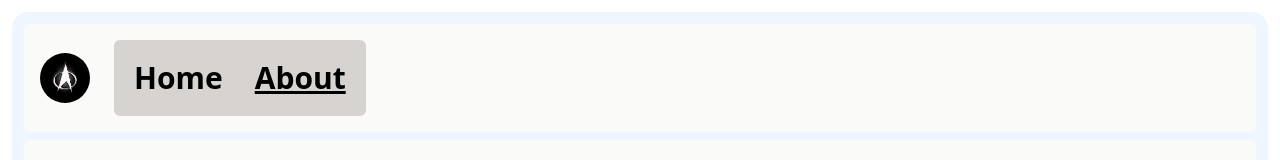
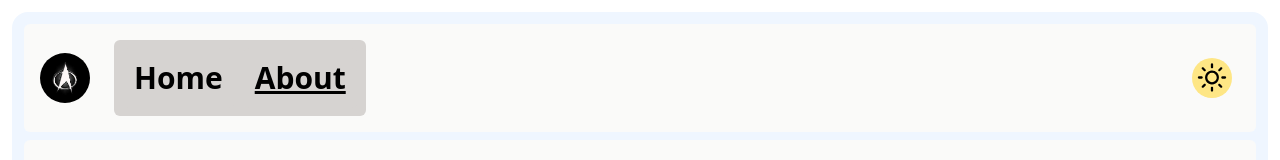
Before and after one commit to kelzerock/rs-react-2025, a React (Vite) app: page /about in a window 1280 px wide. Shown: the top 160 px of the page. Built offline with nearby package versions, Linux system fonts and the light colour scheme.

Commit message:
feat: change theme in the app

```diff
--- a/src/App.tsx
+++ b/src/App.tsx
@@ -2,16 +2,19 @@ import { ErrorBoundary } from "./components/ErrorBoundary";
 import { Footer } from "./components/Footer";
 import { Outlet } from "react-router";
 import { NavigationBar } from "./components/NavigationBar";
+import { useAppSelector } from "./hooks/appHook";
 
 const App = () => {
+  const isLight = useAppSelector((state) => state.theme.isLight);
   return (
     <ErrorBoundary>
       <div
         className="container mx-auto p-3 flex flex-col gap-3 h-full"
         data-testid="app-wrapper"
+        data-theme={`${isLight ? "" : "dark"}`}
       >
         <main
-          className="bg-blue-50 rounded-2xl p-3 flex flex-col gap-2 grow"
+          className="bg-blue-50 rounded-2xl p-3 flex flex-col gap-2 grow dark:bg-blue-950"
           data-testid="app-main-container"
         >
           <NavigationBar />
--- a/src/components/NavigationBar.tsx
+++ b/src/components/NavigationBar.tsx
@@ -1,6 +1,7 @@
 import { NavLink } from "react-router";
 import { Paths } from "../models/enums/paths";
 import logo from "../assets/logo.webp";
+import { ThemePanel } from "./ThemePanel";
 
 export const NavigationBar = () => {
   return (
@@ -36,6 +37,7 @@ export const NavigationBar = () => {
           })}
         </ul>
       </nav>
+      <ThemePanel />
     </header>
   );
 };
--- a/src/components/ThemePanel.tsx
+++ b/src/components/ThemePanel.tsx
@@ -0,0 +1,28 @@
+import { useAppDispatch, useAppSelector } from "../hooks/appHook";
+import { toggleTheme } from "../store/themeSlice";
+import { WiDaySunny } from "react-icons/wi";
+import { WiMoonWaningCrescent4 } from "react-icons/wi";
+
+export const ThemePanel = () => {
+  const isLight = useAppSelector((state) => state.theme.isLight);
+  const dispatch = useAppDispatch();
+  const handleClick = () => {
+    dispatch(toggleTheme());
+  };
+  return (
+    <button
+      type="button"
+      onClick={handleClick}
+      className={`absolute right-1 top-1/2 -translate-1/2 hover:cursor-pointer overflow-hidden  rounded-full ${isLight ? "bg-amber-200" : " bg-stone-200"}`}
+    >
+      <span className="relative h-10 aspect-square flex justify-center items-center">
+        <WiDaySunny
+          className={`${isLight ? "opacity-100 translate-x-0" : "opacity-0 translate-x-15"} transition-all duration-500 absolute w-full h-full`}
+        />
+        <WiMoonWaningCrescent4
+          className={`${!isLight ? "opacity-100 translate-x-0" : "opacity-0 -translate-x-15"} transition-all duration-500 absolute w-full h-full`}
+        />
+      </span>
+    </button>
+  );
+};
--- a/src/index.css
+++ b/src/index.css
@@ -1,5 +1,6 @@
 @import "tailwindcss";
 @plugin 'tailwind-scrollbar';
+@custom-variant dark (&:where([data-theme=dark], [data-theme=dark] *));
 
 html,
 body {
--- a/src/store/themeSlice.ts
+++ b/src/store/themeSlice.ts
@@ -1,14 +1,17 @@
-import { createSlice } from "@reduxjs/toolkit";
+import { createSlice, type PayloadAction } from "@reduxjs/toolkit";
 import type { RootState } from "./store";
 
-type Theme = { theme: "light" | "dark" };
-const initialState: Theme = { theme: "light" };
+type Theme = { isLight: boolean };
+const initialState: Theme = { isLight: true };
 export const themeSlice = createSlice({
   name: "theme",
   initialState,
   reducers: {
     toggleTheme: (state) => {
-      return state.theme === "dark" ? { theme: "light" } : { theme: "dark" };
+      return state.isLight ? { isLight: false } : { isLight: true };
+    },
+    changeTheme: (state, action: PayloadAction<boolean>) => {
+      return { isLight: action.payload };
     },
   },
 });
```
